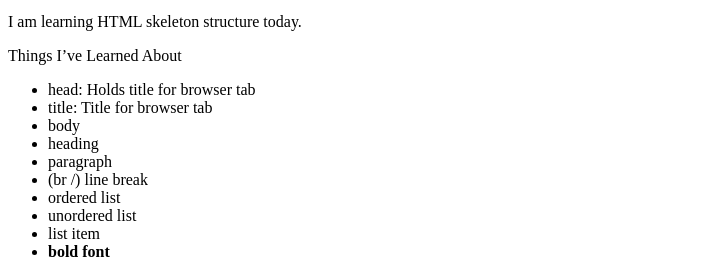
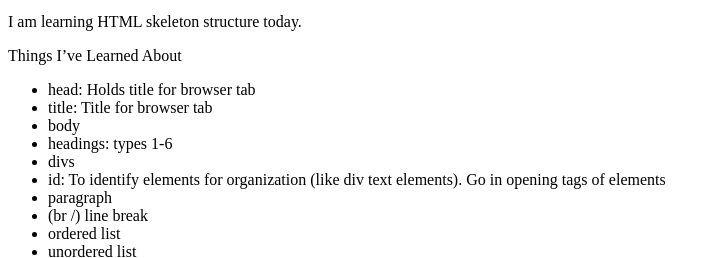
Before and after one commit to JaimeConnor/jaimeconnor.github.io, a plain HTML site: page index.html in a window 1280 px wide. Shown: the part 101-359 px from the top of the page, without its empty margins (0-720 px from the left). Drawn offline with Linux system fonts and the light colour scheme.

```diff
--- a/index.html
+++ b/index.html
@@ -13,7 +13,9 @@
 			<li>head: Holds title for browser tab</li>
 			<li>title: Title for browser tab</li>
 			<li>body</li>
-			<li>heading</li>
+			<li>headings: types 1-6</li>
+<li>divs</li>
+<li>id: To identify elements for organization (like div text elements). Go in opening tags of elements</li>
 			<li>paragraph</li>
 			<li>(br /) line break</li>
 			<li>ordered list</li>
```
